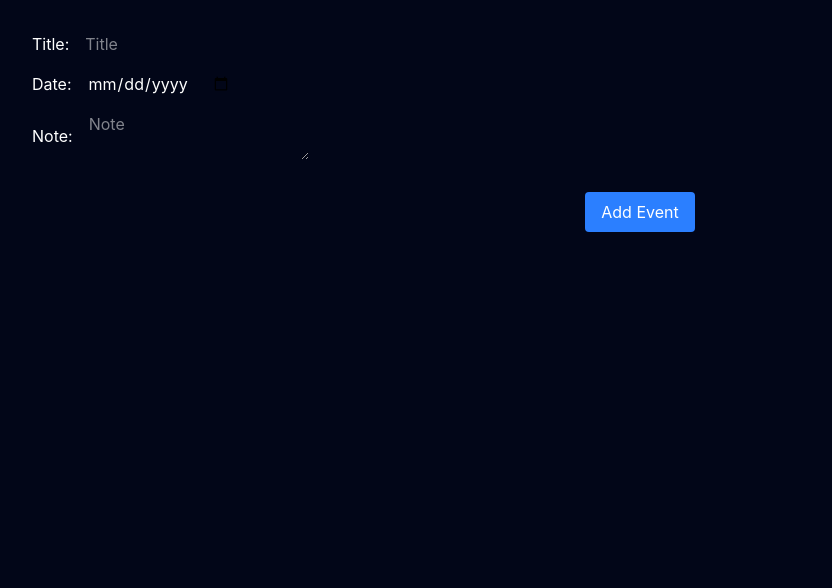
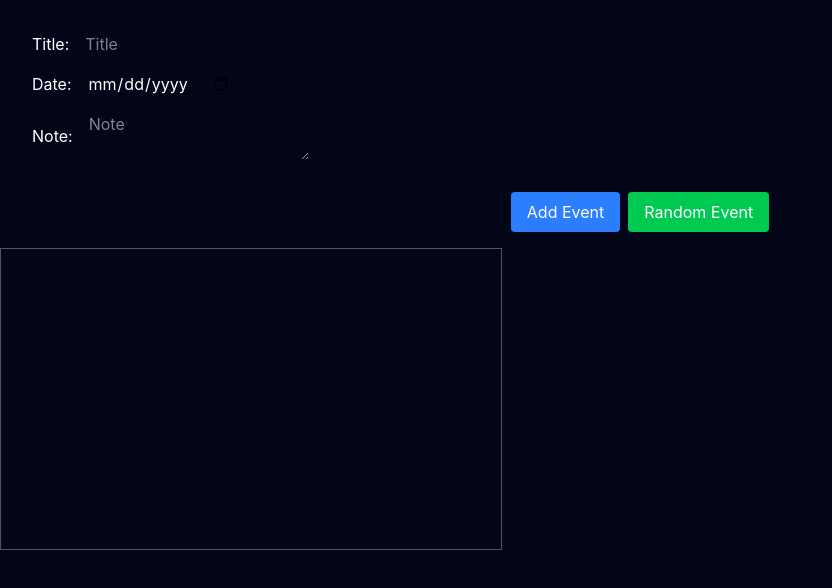
Before and after one commit to Pos-cmd/constellation, a React (Vite) app: page / in a window 1280 px wide. Shown: the top 588 px of the page, without its empty margins (0-832 px from the left). Built offline with nearby package versions, Linux system fonts and the light colour scheme.

Commit message:
feat: refactor application structure, add TypeScript support, and implement event handling

```diff
--- a/package.json
+++ b/package.json
@@ -7,6 +7,7 @@
     "dev": "vite",
     "build": "vite build",
     "lint": "oxlint",
+    "typecheck": "tsc --noEmit",
     "preview": "vite preview"
   },
   "dependencies": {
@@ -20,6 +21,7 @@
     "@types/react-dom": "^19.2.7",
     "@vitejs/plugin-react": "^6.1.1",
     "oxlint": "^1.81.0",
+    "typescript": "^7.0.2",
     "vite": "^8.3.0"
   }
 }
--- a/src/App.jsx
+++ /dev/null
@@ -1,25 +0,0 @@
-import { useState } from "react"
-import { EventForm } from "./components/EventForm"
-
-function App() {
-  const [events, setEvents] = useState([])
-
-  return (
-
-    <div className="bg-slate-950 min-h-screen text-white">
-      <EventForm onAdd={(newEvent) => setEvents([...events, newEvent])} />
-
-      <div className="flex flex-col gap-4 p-4">
-        {events.map((e) => (
-          <div key={e.id} className="bg-slate-800 p-4 rounded">
-            <h2 className="text-xl font-bold">{e.title}</h2>
-            <p className="text-gray-400">{e.date}</p>
-            <p>{e.note}</p>
-          </div>
-        ))}
-      </div>
-    </div>
-  )
-}
-
-export default App
--- /dev/null
+++ b/src/App.tsx
@@ -0,0 +1,36 @@
+import { useState } from "react"
+import { EventForm } from "./components/EventForm"
+import { Sky } from "./components/Sky"
+
+
+export interface ConstellationEvent {
+  id: string
+  title: string
+  date: string
+  note: string
+  position: {
+    x: number
+    y: number
+  }
+}
+
+function App() {
+  const [events, setEvents] = useState<ConstellationEvent[]>([])
+
+  const skySize = {
+    height: 300,
+    width: 500,
+  }
+
+  return (
+
+    <div className="bg-slate-950 min-h-screen text-white">
+      <EventForm onAdd={(newEvent) => setEvents([...events, newEvent])} skySize={skySize} />
+
+      <Sky events={events} skySize={skySize} />
+
+    </div>
+  )
+}
+
+export default App
--- a/src/components/EventForm.jsx
+++ b/src/components/EventForm.tsx
@@ -1,11 +1,18 @@
 import { useState } from 'react'
+import { ConstellationEvent } from '../App'
 
-export const EventForm = ({ onAdd }) => {
+export const EventForm = ({ onAdd, skySize }: { onAdd: (event: ConstellationEvent) => void; skySize: { width: number; height: number } }) => {
   const [title, setTitle] = useState("")
   const [date, setDate] = useState("")
   const [note, setNote] = useState("")
 
-  const handleSubmit = (e) => {
+  const generateRandomPosition = () => {
+    const randomX = Math.floor(Math.random() * skySize.width)
+    const randomY = Math.floor(Math.random() * skySize.height)
+    return { x: randomX, y: randomY }
+  }
+
+  const handleSubmit = (e: React.SubmitEvent<HTMLFormElement>) => {
     e.preventDefault()
     if (!title.length || !date.length) {
       alert("Please fill in both the title and date fields.")
@@ -13,7 +20,10 @@ export const EventForm = ({ onAdd }) => {
     }
 
     const id = crypto.randomUUID()
-    onAdd({ id, title, date, note })
+
+    const position = generateRandomPosition()
+
+    onAdd({ id, title, date, note, position })
     clearForm()
   }
 
@@ -21,6 +31,17 @@ export const EventForm = ({ onAdd }) => {
     setTitle("")
     setDate("")
     setNote("")
+  }
+
+  const randomEvent = () => {
+    const id = crypto.randomUUID()
+
+    const position = generateRandomPosition()
+
+    setTitle("Random Event")
+    setDate(new Date().toISOString().split('T')[0]) // Current date in YYYY-MM-DD format
+    setNote("This is a randomly generated event.")
+    onAdd({ id, title, date, note, position })
   }
 
   return (
@@ -71,6 +92,14 @@ export const EventForm = ({ onAdd }) => {
         >
           Add Event
         </button>
+
+        <button
+          type="button"
+          onClick={randomEvent}
+          className="bg-green-500 text-white px-4 py-2 rounded hover:bg-green-600 ml-2"
+        >
+          Random Event
+        </button>
       </div>
     </form>
   )
--- /dev/null
+++ b/src/components/Sky.tsx
@@ -0,0 +1,33 @@
+import { useEffect, useRef } from 'react'
+import { ConstellationEvent } from '../App'
+
+export const Sky = ({ events, skySize }: { events: ConstellationEvent[]; skySize: { width: number; height: number } }) => {
+  const canvasRef = useRef<HTMLCanvasElement>(null)
+
+  const drawCircle = (ctx: CanvasRenderingContext2D, x: number, y: number, radius: number) => {
+    ctx.beginPath()
+    ctx.arc(x, y, radius, 0, 2 * Math.PI)
+    ctx.fillStyle = 'white'
+    ctx.fill()
+  }
+
+  useEffect(() => {
+    const ctx = canvasRef.current?.getContext('2d')
+
+    //clear canvas
+    ctx?.clearRect(0, 0, skySize.width, skySize.height)
+
+    // Properties for the circle
+    const radius = 5
+
+    // Draw circle
+    events.forEach((event) => {
+      drawCircle(ctx!, event.position.x, event.position.y, radius)
+    })
+
+  }, [events, skySize])
+
+  return (
+    <canvas ref={canvasRef} width={skySize.width} height={skySize.height} className="border border-gray-600" />
+  )
+}
```
Also changed, not shown: tsconfig.json (added, +17 -0 lines), src/components/Sky.jsx (deleted), 1 other file (tests, documents, lock files or other folders).
